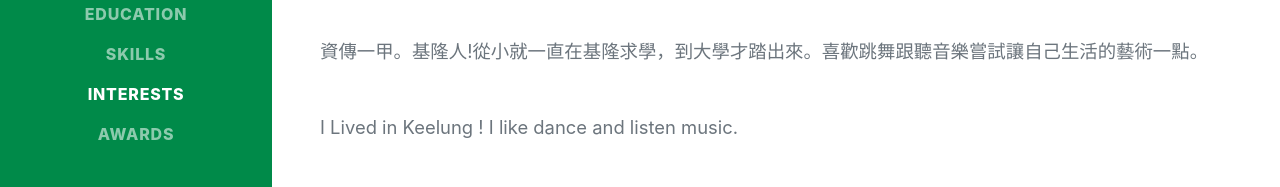
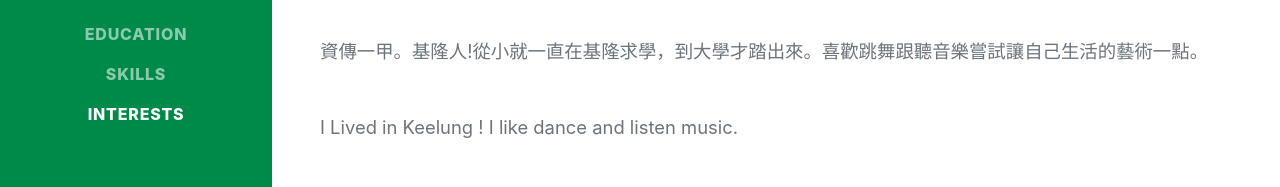
Before and after one commit to ChuYuanChan/ChuYuanChan.github.io, a plain HTML site: page index.html in a window 1280 px wide. Shown: the part 458-645 px from the top of the page. Drawn offline with nearby package versions, Linux system fonts and the light colour scheme.

Commit message:
Update index.html

```diff
--- a/index.html
+++ b/index.html
@@ -36,7 +36,6 @@
                     <li class="nav-item"><a class="nav-link js-scroll-trigger" href="#education">Education</a></li>
                     <li class="nav-item"><a class="nav-link js-scroll-trigger" href="#skills">Skills</a></li>
                     <li class="nav-item"><a class="nav-link js-scroll-trigger" href="#interests">Interests</a></li>
-                    <li class="nav-item"><a class="nav-link js-scroll-trigger" href="#awards">Awards</a></li>
                 </ul>
             </div>
         </nav>
```
